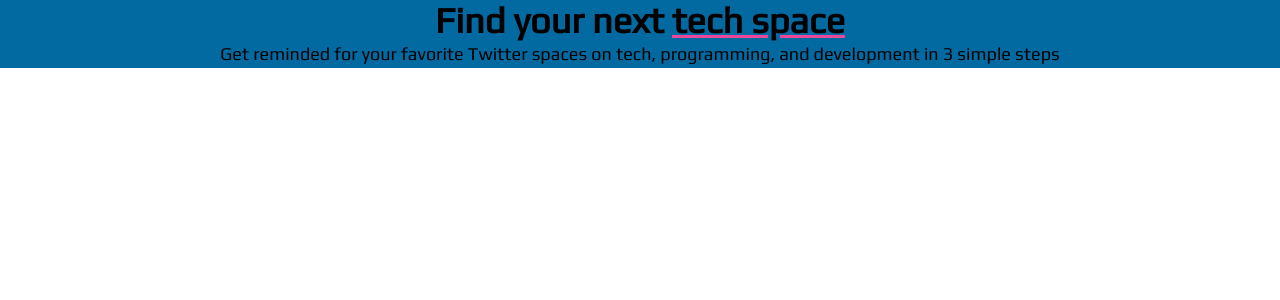
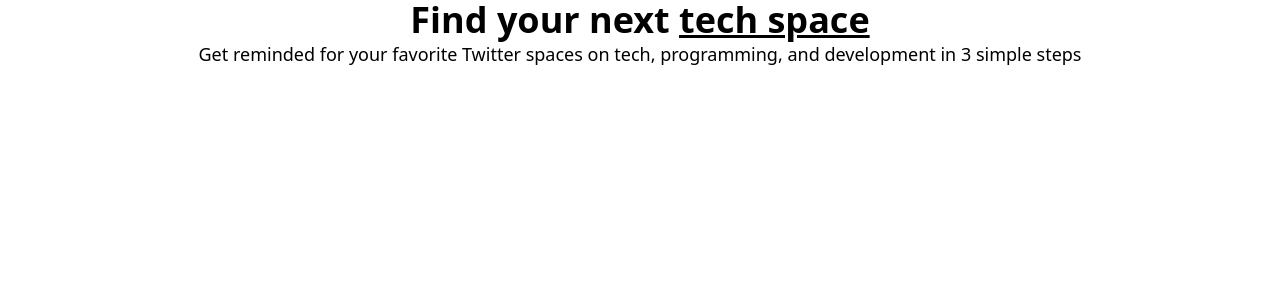
Before and after one commit to ashutosh-mishra4/devspace, a Next.js app: page / in a window 1280 px wide. Shown: the top 300 px of the page. Built offline with nearby package versions, Linux system fonts and the light colour scheme.

Commit message:
added fonts and colors

```diff
--- a/tailwind.config.js
+++ b/tailwind.config.js
@@ -2,9 +2,15 @@
   purge: ['./pages/**/*.{js,ts,jsx,tsx}', './components/**/*.{js,ts,jsx,tsx}'],
   darkMode: false, // or 'media' or 'class'
   theme: {
+    colors: {
+      'background': '#1F1D36',
+      'white': '#ffffff',
+      'wheat': '#f5deb3'
+    },
     extend: {
       fontFamily: {
-        sans: ['Play']
+        play: ['Play'],
+        cursive: ['Monoton']
       }
     },
   },
```
